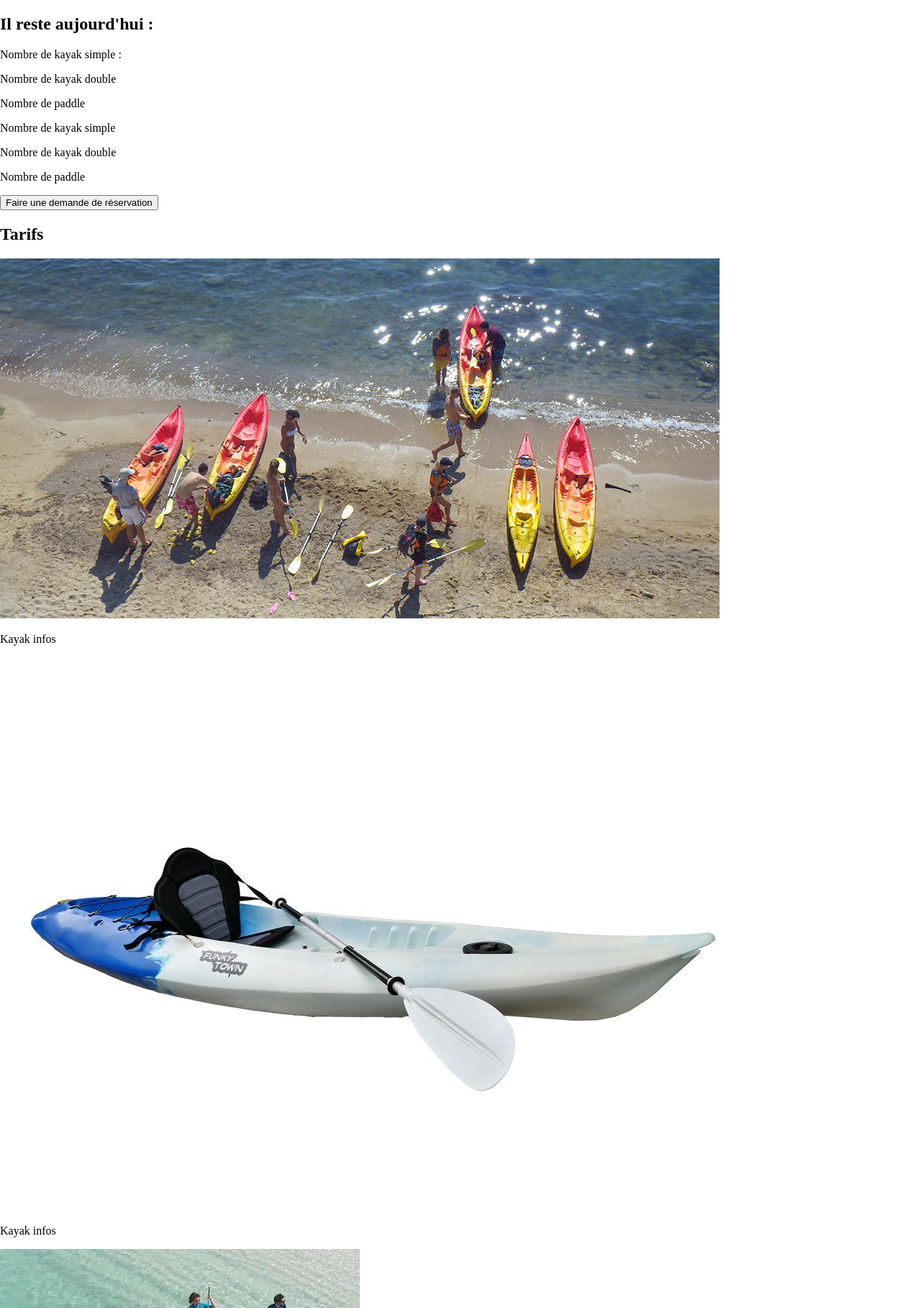
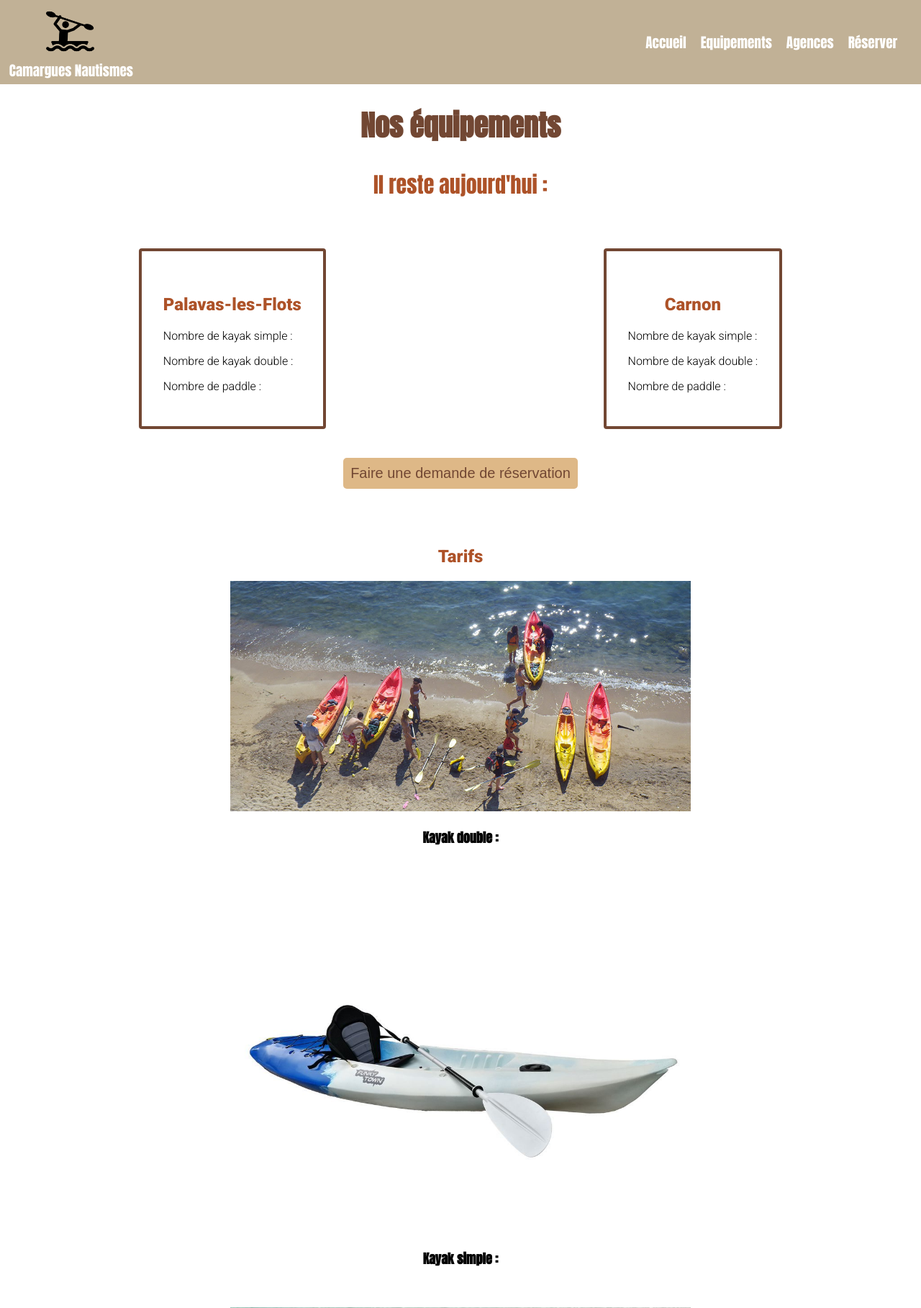
Before and after one commit to doehflip/MSPR-php, a PHP site: page /equipement.php in a window 1280 px wide. Shown: the top 1817 px of the page at 72% size. Run offline with PHP 8.4, Linux system fonts and the light colour scheme; data that the repository does not hold is empty.

Commit message:
fin du projet

```diff
--- a/css-js/style.css
+++ b/css-js/style.css
@@ -2,8 +2,136 @@ body{
     margin: 0px;
     padding: 0px;
 }
+/* CSS HEADER */
+div.entete{
+    display: flex;
+    flex-flow: row nowrap;
+    background-color: #C1B196;
+    padding-top: 0px;
+    justify-content: space-between;
+    padding-left: 1%;
+    padding-right: 1%;
+    align-items: center;
+    font-family: 'Anton', sans-serif;
+    color: white;
+}
+.navi ul{
+    display: flex;
+    flex-flow: row nowrap;
+    list-style: none;
 
-/* CSS du Footer*/
+}
+.navi ul li{
+    display:flex;
+    flex-flow: nowrap;
+    padding-right: 20px;
+
+}
+.navi ul li a{
+    text-decoration: none;
+    color: white;
+    font-size: 120%;
+}
+.navi ul li a:hover{
+    color: black;
+}
+.logo img{
+    width: 13%;
+    height: 13%;
+    padding-left: 10%;
+    padding-top: 2%;
+    padding-bottom: 0px;
+    margin-bottom: 0px;
+}
+.logo{
+    font-size: 120%;
+}
+.logo p{
+    margin-top: 0px;
+    margin-bottom: 1%;
+
+}
+
+/* CSS de la page équipement */
+h1{
+    font-family: 'Anton', sans-serif;
+    text-align: center;
+    font-size: 40px;
+    color: rgb(114, 71, 51);
+}
+p.titre_tableau_stock{
+    font-family: 'Anton', sans-serif;
+    text-align: center;
+    font-size: 30px;
+    color: rgb(173, 82, 40);
+}
+h2{
+    font-family: 'Roboto', sans-serif;
+    font-size: 24px;
+    color: rgb(173, 82, 40);
+    font-weight: 550;
+    text-align: center;
+    margin-top: 30px;
+}
+div.lieu{
+    display: flex;
+    flex-direction: row;
+    justify-content: space-around;
+    font-family: 'Roboto', sans-serif;
+}
+div.palavas, div.carnon{
+    border: solid 4px rgb(114, 71, 51);
+    padding: 30px;
+    border-radius: 4px;
+    font-family: 'Roboto', sans-serif;
+    color: black;
+}
+.bouton{
+    display: flex;
+    justify-content: center;
+}
+button.reserver{
+    background-color: burlywood;
+    font-size: 20px;
+    color:rgb(114, 71, 51);
+    border-radius: 5px;
+    border: none;
+    padding: 10px;
+    margin-top: 40px;
+    margin-bottom: 50px;
+}
+.image img{
+    width: 50%;
+}
+div.image{
+    display: flex;
+    flex-direction: column;
+    align-items: center;
+}
+.image h4{
+    font-family: 'Anton', sans-serif;
+    font-size: 18px;
+}
+.image p{
+    color: black;
+    text-align: center;
+    font-family: 'Roboto', sans-serif;
+    font-size: 15px;
+}
+@media screen and (max-width : 400px ){
+    .image img{
+        width: 100%;
+    }
+    .image p{
+        font-size: 18px;
+    }
+    .image h4{
+        font-size: 24px;
+    }
+}
+/* Fin CSS de la page équipement */
+
+/* CSS du Footer */
 div.footer{
     display: flex;
     flex-direction: row;
@@ -44,6 +172,5 @@ div.reseaux a:hover{
     filter: invert(1);
     -webkit-filter: invert(1);
 }
-/* Fin du CSS Footer*/
 
-/* CSS page Equipements*/
+/* Fin du CSS Footer */
--- a/equipement.php
+++ b/equipement.php
@@ -3,10 +3,14 @@
 include("./header-footer/header.php");
 
 ?>
-
-<h2>Il reste aujourd'hui :</h2>
+<h1>Nos équipements</h1>
+<p class="titre_tableau_stock">Il reste aujourd'hui :</p> <br><br>
+<div class="equip_restant">
+    <div class="lieu">
         <div class="palavas">
-    <p>Nombre de kayak simple :</p>
+            <center><h2>Palavas-les-Flots</h2></center>
+            <div>
+            <p>Nombre de kayak simple :
             <?php
 
             require('connect.php');
@@ -20,10 +24,11 @@ include("./header-footer/header.php");
             foreach($nombre_kayak_simple as $kayak_simple){
                 echo $kayak_simple['nb_kayak_s_restant'];
 
-    } ?>
+            } ?> </p>
 
-
-    <p>Nombre de kayak double</p>
+            </div>
+            <div>
+            <p>Nombre de kayak double :
             <?php
 
             require('connect.php');
@@ -37,10 +42,11 @@ include("./header-footer/header.php");
             foreach($nombre_kayak_double as $kayak_double){
                 echo $kayak_double['nb_kayak_d_restant'];
 
-    } ?>
+            } ?></p>
 
-    <p>Nombre de paddle</p>
-
+            </div>
+            <div>
+            <p>Nombre de paddle :
             <?php
 
             require('connect.php');
@@ -55,9 +61,15 @@ include("./header-footer/header.php");
                 echo $paddle['nb_paddle_restant'];
 
             } ?>
+            </p>
+
+
+            </div>
         </div>
         <div class="carnon">
-    <p>Nombre de kayak simple</p>
+            <center><h2>Carnon</h2></center>
+            <div>
+            <p>Nombre de kayak simple :
             <?php
 
             require('connect.php');
@@ -71,8 +83,12 @@ include("./header-footer/header.php");
             foreach($nombre_kayak_simple as $kayak_simple){
                 echo $kayak_simple['nb_kayak_s_restant'];
 
-    } ?>
-    <p>Nombre de kayak double</p>
+            } ?></p>
+
+            </div>
+
+            <div>
+            <p>Nombre de kayak double :
             <?php
 
             require('connect.php');
@@ -86,8 +102,12 @@ include("./header-footer/header.php");
             foreach($nombre_kayak_double as $kayak_double){
                 echo $kayak_double['nb_kayak_d_restant'];
 
-    } ?>
-    <p>Nombre de paddle</p>
+            } ?></p>
+
+            </div>
+
+            <div>
+            <p>Nombre de paddle :
             <?php
 
             require('connect.php');
@@ -101,18 +121,72 @@ include("./header-footer/header.php");
             foreach($nombre_paddle as $paddle){
                 echo $paddle['nb_paddle_restant'];
 
-    } ?>
+            } ?></p>
+
             </div>
-<button>Faire une demande de réservation</button>
+        </div>
+    </div>
+    <div class="bouton">
+        <a href="./demande-reserv.php"><button class="reserver">Faire une demande de réservation</button></a>
+    </div>
+</div>
+
+
 
 <h2>Tarifs</h2>
+<div class="image">
     <img src="./images/seakayaking.jpeg" alt="">
-<p>Kayak infos</p>
+    <h4>Kayak double :</h4>
+    <p>
+        <?php
+
+            require('connect.php');
+
+            $req='SELECT equip_desc, equip_info FROM type_equipement WHERE equip_id = 2';
+            $sth=$conn->query($req);
+            $desc_kayak_double = $sth->fetchAll();
+            foreach($desc_kayak_double as $double_infos){
+                echo $double_infos['equip_desc'];?> <br><br> <?php
+                echo $double_infos['equip_info'];?> <br><br> <?php
+
+            }
+        ?>
+    </p>
     <img src="./images/single_kayak.jpeg" alt="">
-<p>Kayak infos</p>
+    <h4>Kayak simple :</h4>
+    <p>
+        <?php
+
+            require('connect.php');
+
+            $req='SELECT equip_desc, equip_info FROM type_equipement WHERE equip_id = 1';
+            $sth=$conn->query($req);
+            $desc_kayak_double = $sth->fetchAll();
+            foreach($desc_kayak_double as $double_infos){
+                echo $double_infos['equip_desc'];?> <br><br> <?php
+                echo $double_infos['equip_info'];?> <br><br> <?php
+
+            }
+        ?>
+    </p>
     <img src="./images/standup-paddle-group.jpeg" alt="">
-<p>Paddle infos</p>
+    <h4>Paddle :</h4>
+    <p>
+        <?php
 
+            require('connect.php');
+
+            $req='SELECT equip_desc, equip_info FROM type_equipement WHERE equip_id = 3';
+            $sth=$conn->query($req);
+            $desc_kayak_double = $sth->fetchAll();
+            foreach($desc_kayak_double as $double_infos){
+                echo $double_infos['equip_desc'];?> <br><br> <?php
+                echo $double_infos['equip_info'];?> <br><br> <?php
+
+            }
+        ?>
+    </p>
+</div>
 <?php
 
 include("./header-footer/footer.php");
--- a/header-footer/footer.php
+++ b/header-footer/footer.php
@@ -8,12 +8,12 @@
             </div>
             <div class="droite">
                 <h3>Nous contacter</h3>
-                <div class="palavas">
+                <div class="palavas_footer">
                     <p><span>Palavas-les-Flots<span></p>
                     <p> Accès parking Rive droite, Maison de la Mer</p>
                     <p>04 34 40 50 60</p>
                 </div>
-                <div class="carnon">
+                <div class="carnon_footer">
                     <p><span>Carnon<span></p>
                     <p>Accès parking Grand Travers, à côté de la Plagette paillote</p>
                     <p>04 67 10 20 30</p>
--- a/header-footer/header.php
+++ b/header-footer/header.php
@@ -12,6 +12,19 @@
 </head>
 <script type="javascript" src="./css-js/script.js"></script>
 <body>
-
-</body>
-</html>
+    <div class="entete">
+        <div class="logo">
+            <img src="./images/kayak.png" alt="">
+            <p>Camargues Nautismes</p>
+        </div>
+        <div class="liens">
+            <nav class="navi">
+                <ul>
+                    <li><a href="./index.php">Accueil</a></li>
+                    <li><a href="./equipement.php">Equipements</a></li>
+                    <li><a href="./agences.php">Agences</a></li>
+                    <li><a href="./demande-reserv.php">Réserver</a></li>
+                </ul>
+            </nav>
+        </div>
+    </div>
```
Also changed, not shown: images/kayak.png (added). Lines whose indentation alone changed are shown as unchanged.
